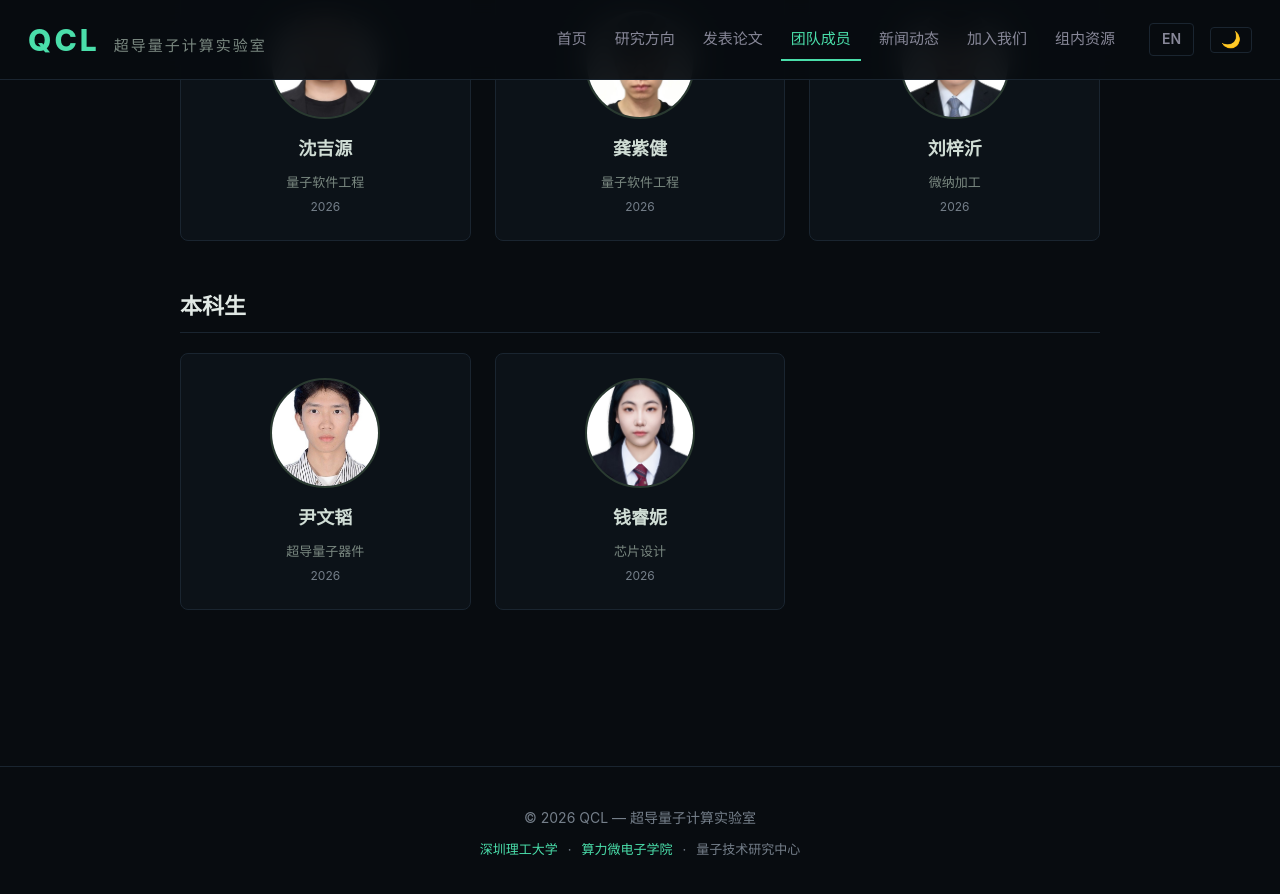
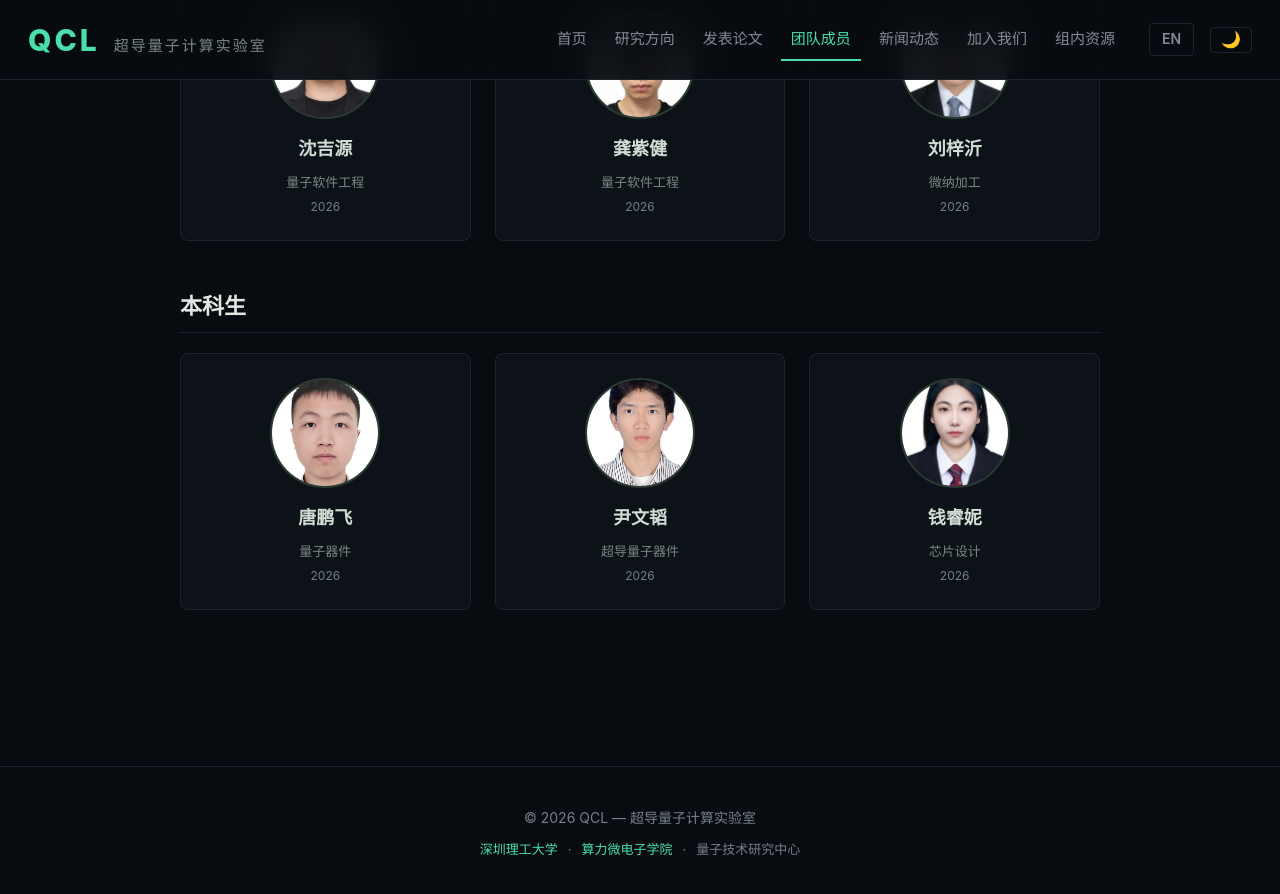
Before and after one commit to QCL-SUAT/qcl-suat.github.io, a Jekyll site: the page built from team.html, in a window 1280 px wide and 900 px high, scrolled down 1038 px. Shown: the top 894 px of the window. Built offline with Jekyll 4.4.1, drawn with Linux system fonts in a browser that asks for light colours.

Commit message:
content: 团队页新增本科生唐鹏飞（量子器件方向），列本科生首位

```diff
--- a/_data/team.yml
+++ b/_data/team.yml
@@ -61,6 +61,14 @@
   research_en: "Micro-Nano Fabrication"
   year: 2026
 
+- name: "唐鹏飞"
+  name_en: "Pengfei Tang"
+  category: "undergrad"
+  photo: "/assets/img/team/tangpf.jpg"
+  research: "量子器件"
+  research_en: "Quantum Devices"
+  year: 2026
+
 - name: "尹文韬"
   name_en: "Wentao Yin"
   category: "undergrad"
```
Also changed, not shown: assets/img/team/tangpf.jpg (added).
